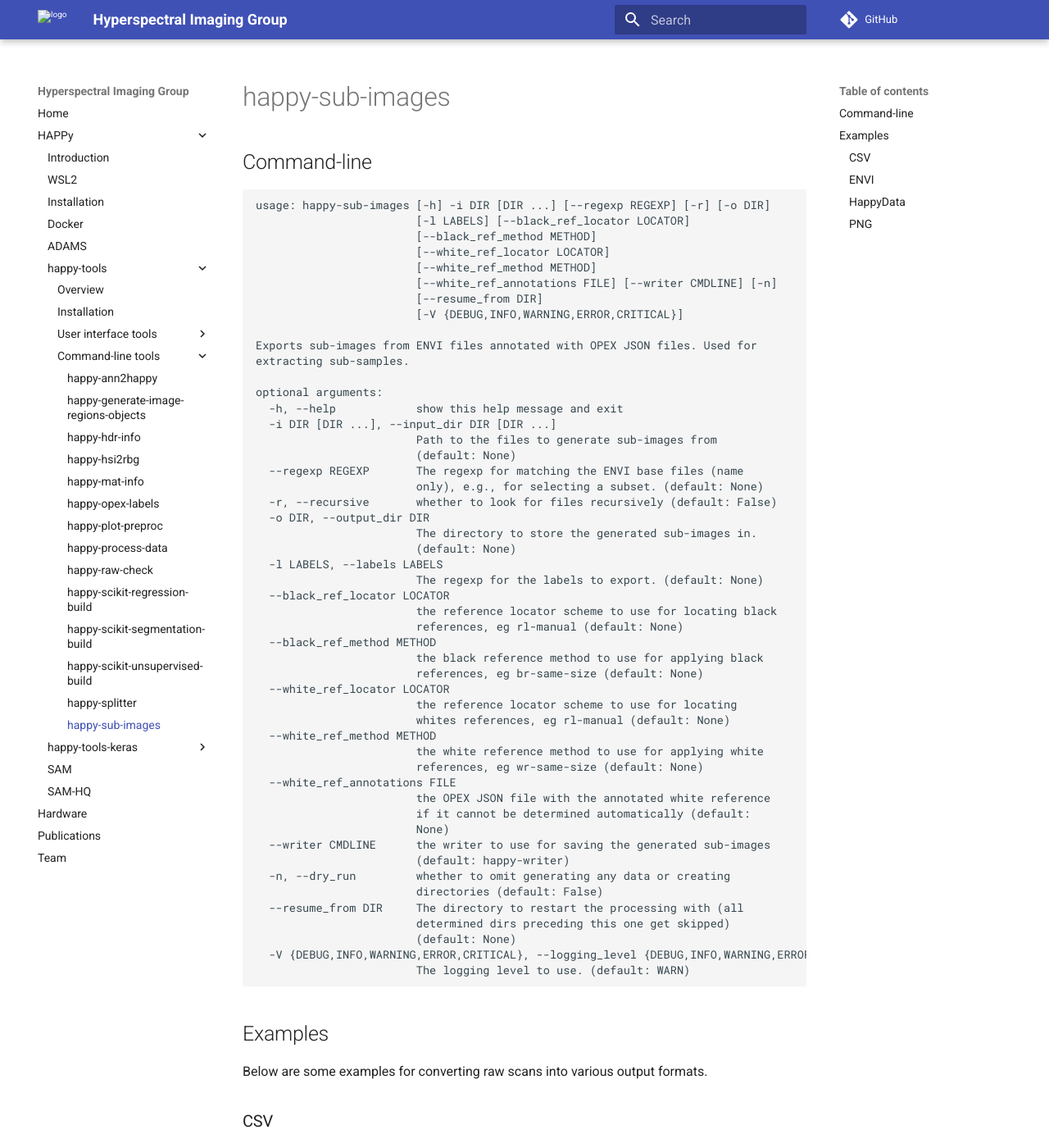
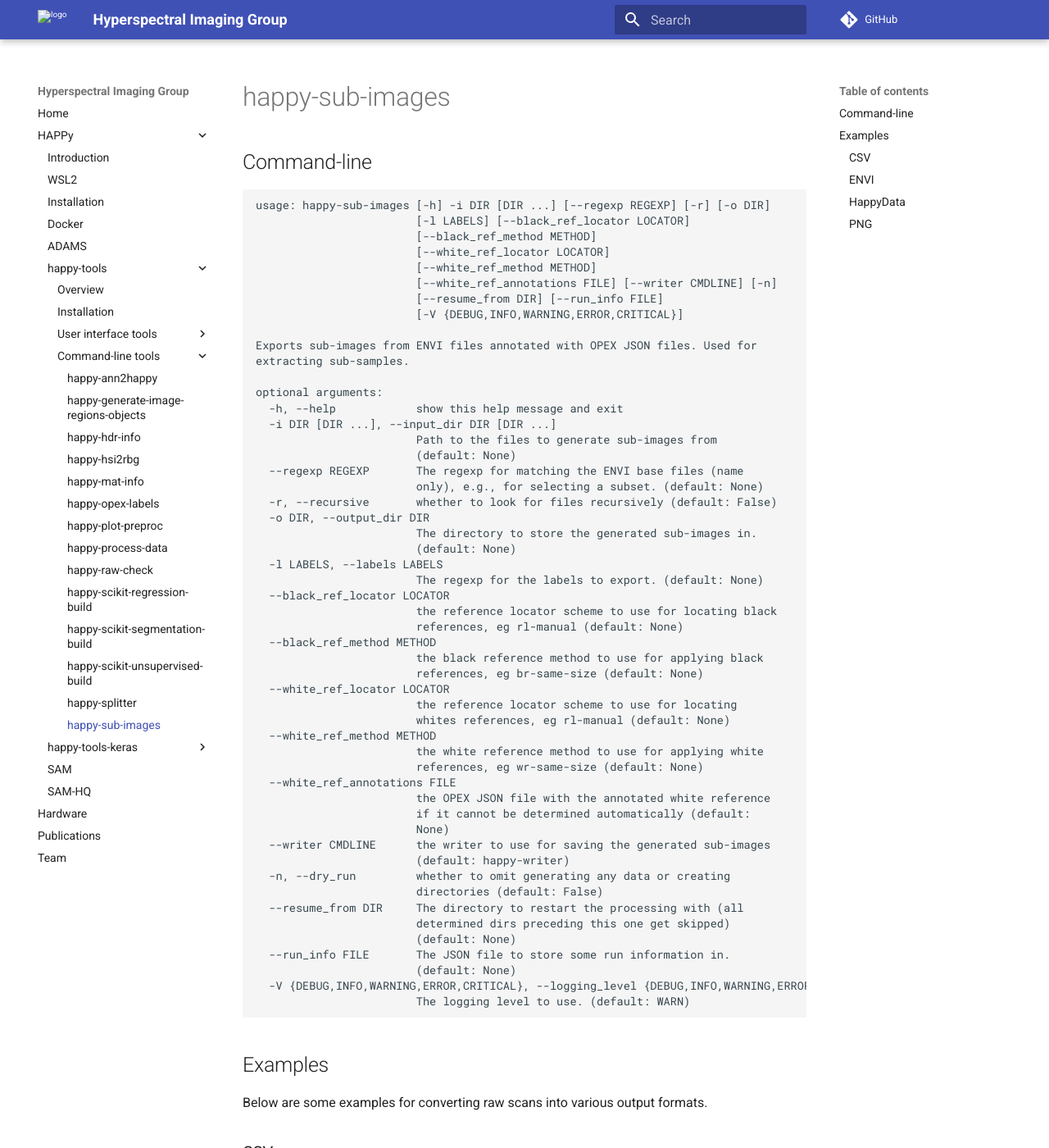
Before and after one commit to wairas/hsi-website, an MkDocs documentation site: the page built from docs/happy/happy_tools/happy-sub-images.md, in a window 1280 px wide and 1400 px high. Shown: the whole window at 82% size. Built offline with MkDocs 1.6.1 and Material for MkDocs 9.7.7, drawn with Linux system fonts in a browser that asks for light colours; comment, search, counter and statistics services are not loaded.

Commit message:
updated help screen

```diff
--- a/docs/happy/happy_tools/happy-sub-images.md
+++ b/docs/happy/happy_tools/happy-sub-images.md
@@ -7,7 +7,7 @@ usage: happy-sub-images [-h] -i DIR [DIR ...] [--regexp REGEXP] [-r] [-o DIR]
                         [--white_ref_locator LOCATOR]
                         [--white_ref_method METHOD]
                         [--white_ref_annotations FILE] [--writer CMDLINE] [-n]
-                        [--resume_from DIR]
+                        [--resume_from DIR] [--run_info FILE]
                         [-V {DEBUG,INFO,WARNING,ERROR,CRITICAL}]
 
 Exports sub-images from ENVI files annotated with OPEX JSON files. Used for
@@ -48,6 +48,8 @@ optional arguments:
                         directories (default: False)
   --resume_from DIR     The directory to restart the processing with (all
                         determined dirs preceding this one get skipped)
+                        (default: None)
+  --run_info FILE       The JSON file to store some run information in.
                         (default: None)
   -V {DEBUG,INFO,WARNING,ERROR,CRITICAL}, --logging_level {DEBUG,INFO,WARNING,ERROR,CRITICAL}
                         The logging level to use. (default: WARN)
```
